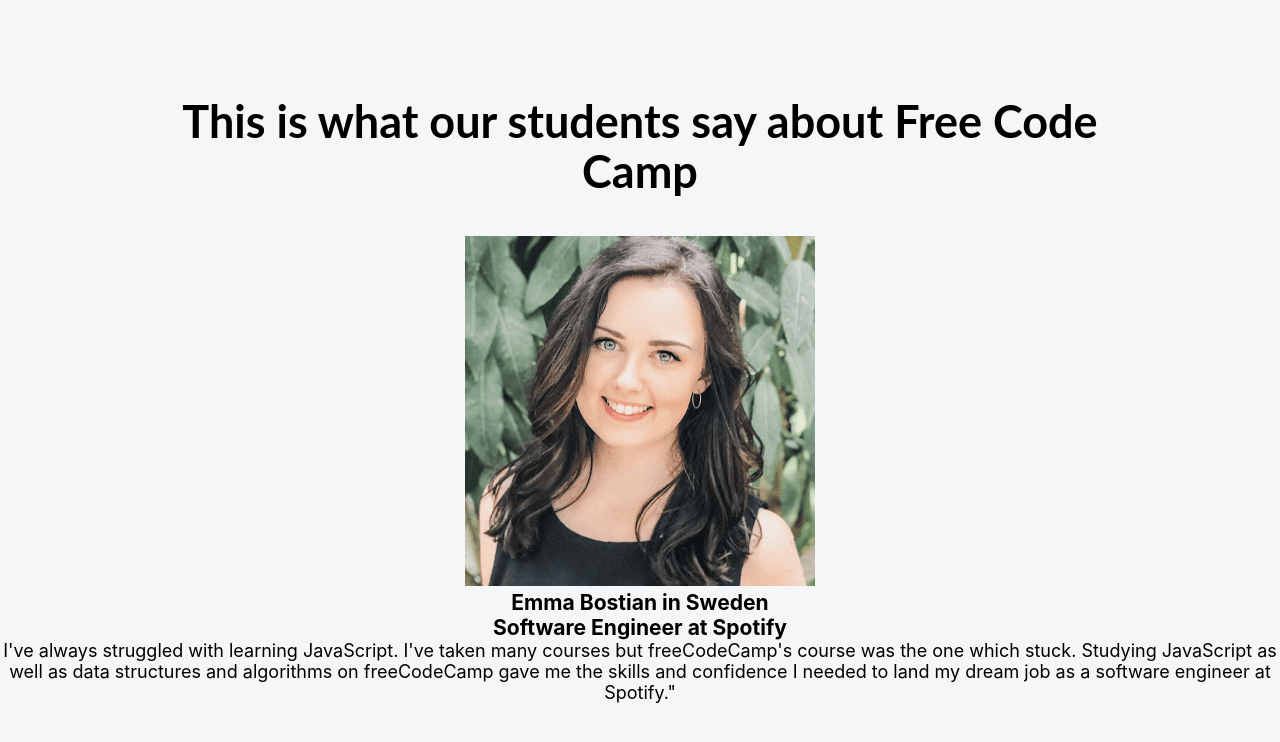
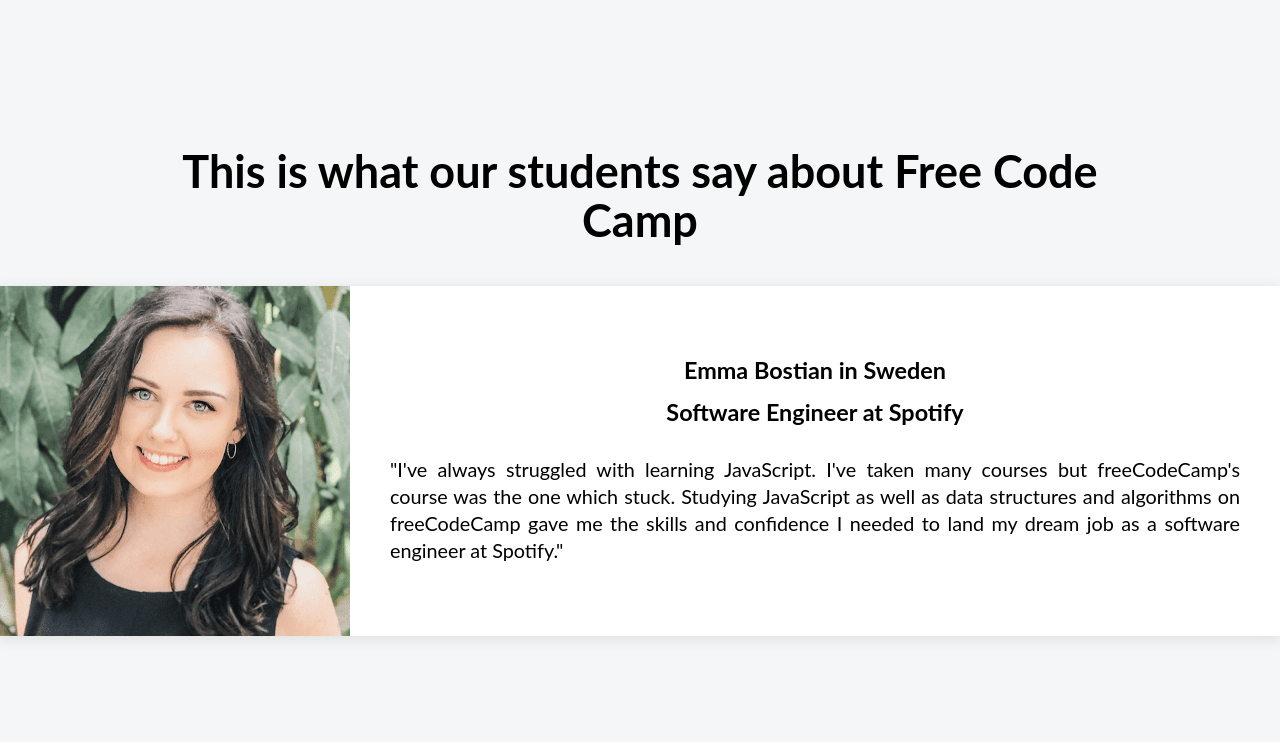
Before and after one commit to gagomanuel/react-curso, a React (Create React App) app: page / in a window 1280 px wide. Shown: the top 742 px of the page. Built offline with nearby package versions, Linux system fonts and the light colour scheme; the HTML template or start-up script is replaced by a standard one.

Commit message:
texto con css Min 2.21.02

```diff
--- a/src/components/Testimonio.js
+++ b/src/components/Testimonio.js
@@ -1,16 +1,17 @@
 import React from 'react'
+import '../styles/Testimonio.css'
 
 export function Testimonio() {
   return (
-    <div className='contenedor-testimonio'>
+    <div className='contenedorTestimonio'>
       <img
-      className= 'img-testimonio'
+      className= 'imgTestimonio'
       src= {require ('../imgs/fcc-emma.png')}
       alt= 'Foto de Emma'/>
-      <div className= 'contenedor-texto-testimonio'>
-        <h3 className= 'nombre-testimonio'>Emma Bostian in Sweden</h3>
-        <h3 className= 'cargo-testimonio'>Software Engineer at Spotify</h3>
-        <p className= 'testo-testimonio'>I've always struggled with learning JavaScript. I've taken many courses but freeCodeCamp's course was the one which stuck. Studying JavaScript as well as data structures and algorithms on freeCodeCamp gave me the skills and confidence I needed to land my dream job as a software engineer at Spotify."</p>
+      <div className= 'contenedorTextoTestimonio'>
+        <h3 className= 'nombreTestimonio'>Emma Bostian in Sweden</h3>
+        <h3 className= 'cargoTestimonio'>Software Engineer at Spotify</h3>
+        <p className= 'textoTestimonio'>"I've always struggled with learning JavaScript. I've taken many courses but freeCodeCamp's course was the one which stuck. Studying JavaScript as well as data structures and algorithms on freeCodeCamp gave me the skills and confidence I needed to land my dream job as a software engineer at Spotify."</p>
       </div>
     </div>
   );
--- a/src/styles/Testimonio.css
+++ b/src/styles/Testimonio.css
@@ -0,0 +1,40 @@
+.contenedorTestimonio {
+    width: 80s%;
+    height: 40%;
+    margin: auto;
+    margin-top: 1rem;
+    margin-bottom: 1rem;
+    display: flex;
+    align-items: center;
+    justify-content: center;
+    background-color: white;
+    box-shadow: 0 3px 13px 1px rgb(0 0 0 / 9%);
+}
+
+.imgTestimonio {
+    height: 100%;
+    width: auto;
+}
+
+.contenedorTextoTestimonio{
+    text-align: center;
+    padding: 40px;
+    font-family: Lato, sans-serif;
+    font-weight: 400;
+    line-height: 1.5rem;
+}
+
+.nombreTestimonio {
+    font-size: 1.3rem;
+}
+
+.cargoTestimonio {
+    font-size: 1.3rem;
+    margin-top: 15px;
+    padding-bottom: 30px;
+}
+
+.textoTestimonio {
+    font-size: 1.1rem;
+    text-align: justify;
+}
```
